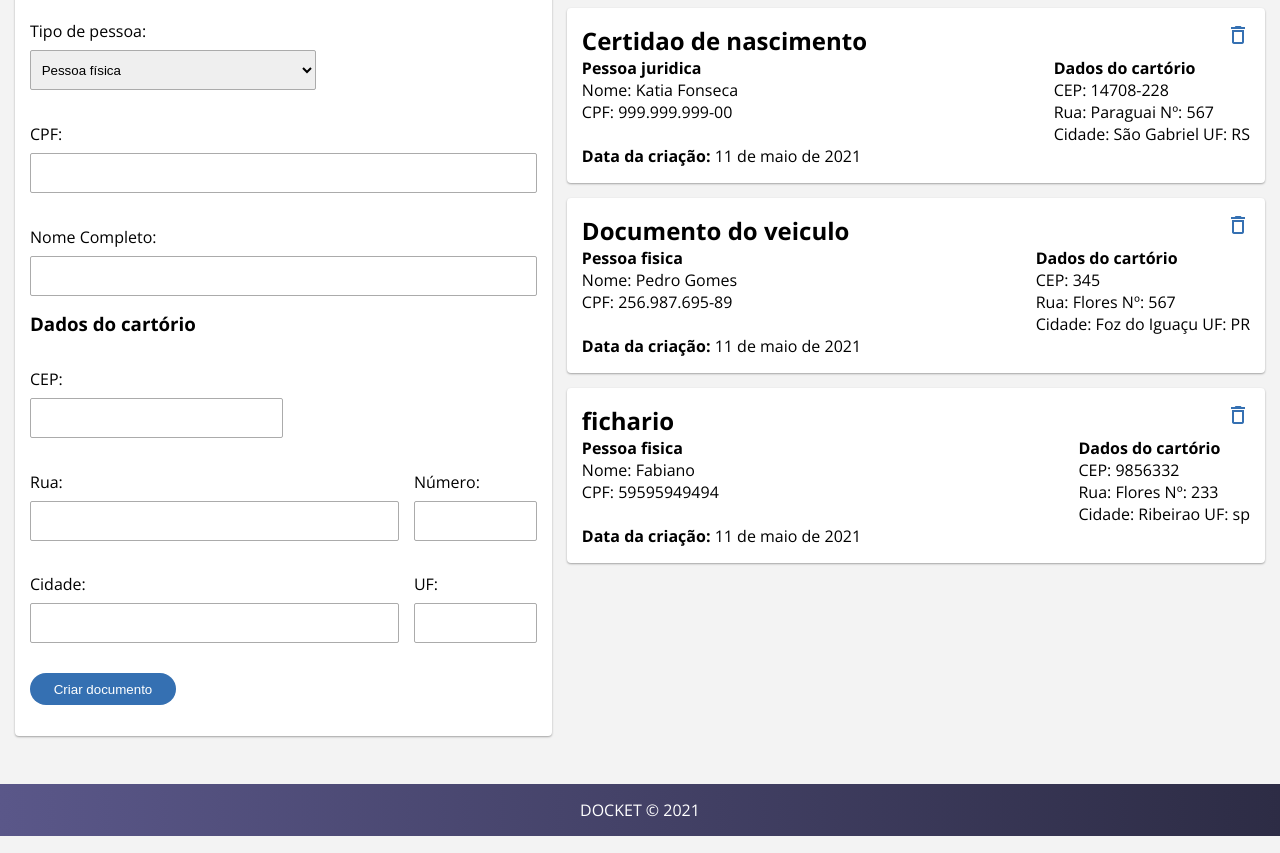
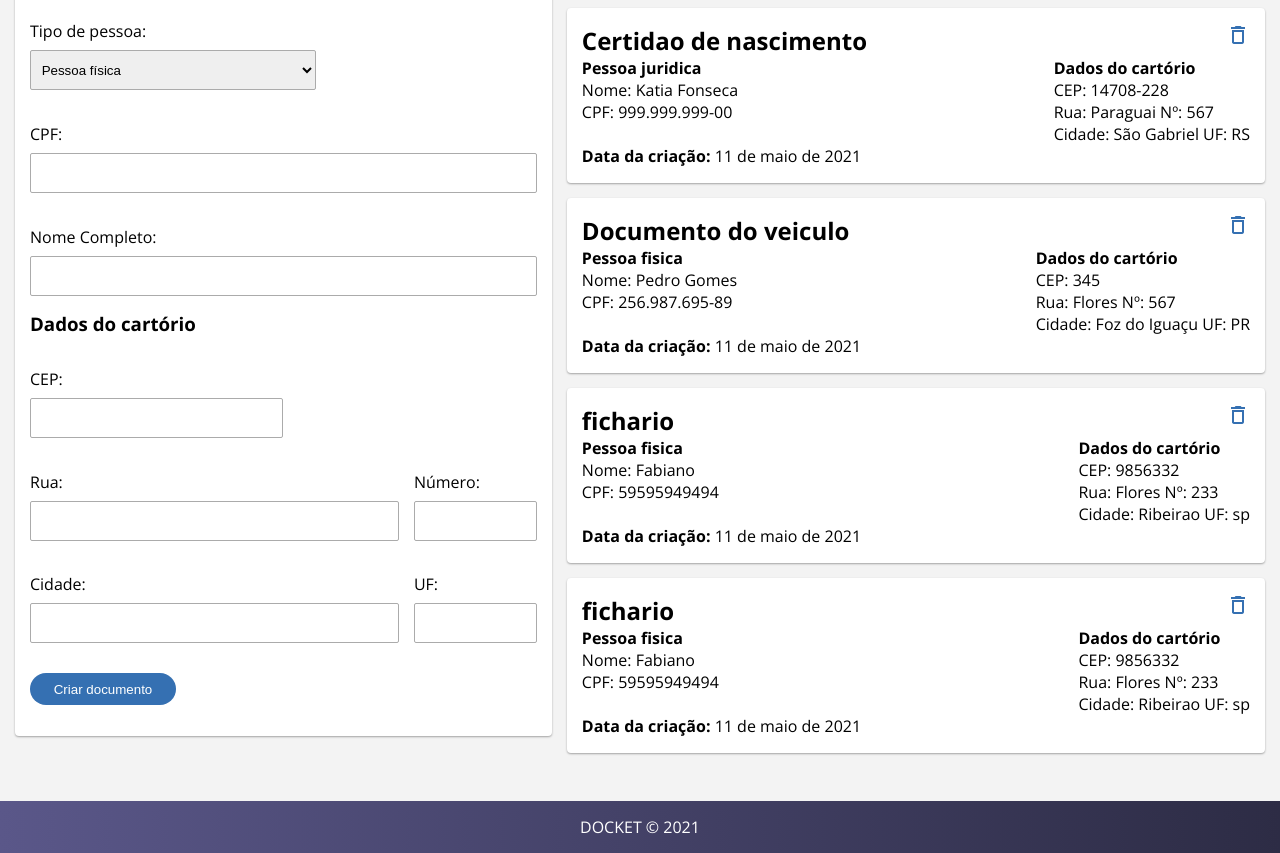
Before and after one commit to DanielFFerreira/teste-docket, a website with bundled scripts: page index.html in a window 1280 px wide. Shown: the part 539-1392 px from the top of the page. Built offline with nearby package versions, Linux system fonts and the light colour scheme; data requests are answered from the project's data file; files whose address does not match are found by name.

Commit message:
link do projeto readme e ajustes

```diff
--- a/bd.json
+++ b/bd.json
@@ -47,6 +47,18 @@
       "city": "Ribeirao",
       "uf": "sp",
       "id": 11
+    },
+    {
+      "doc_name": "fichario",
+      "type": "Pessoa fisica",
+      "cpf": "59595949494",
+      "name": "Fabiano",
+      "cep": "9856332",
+      "street": "Flores",
+      "number": "233",
+      "city": "Ribeirao",
+      "uf": "sp",
+      "id": 12
     }
   ]
 }
--- a/style/component/footer.css
+++ b/style/component/footer.css
@@ -16,13 +16,12 @@
   box-shadow: 0px 2px 3px #00000029;
   transform: translate(-50%, -50%);
   background-color: #00B98E;
-  display: none;
+  /* display: none; */
 }
 .modal .modal-content {
   display: flex;
   align-items: center;
   top: -5px;
-  /* position: absolute; */
   padding: 0 1rem;
 }
 .modal p {
```
Also changed, not shown: README.md.
